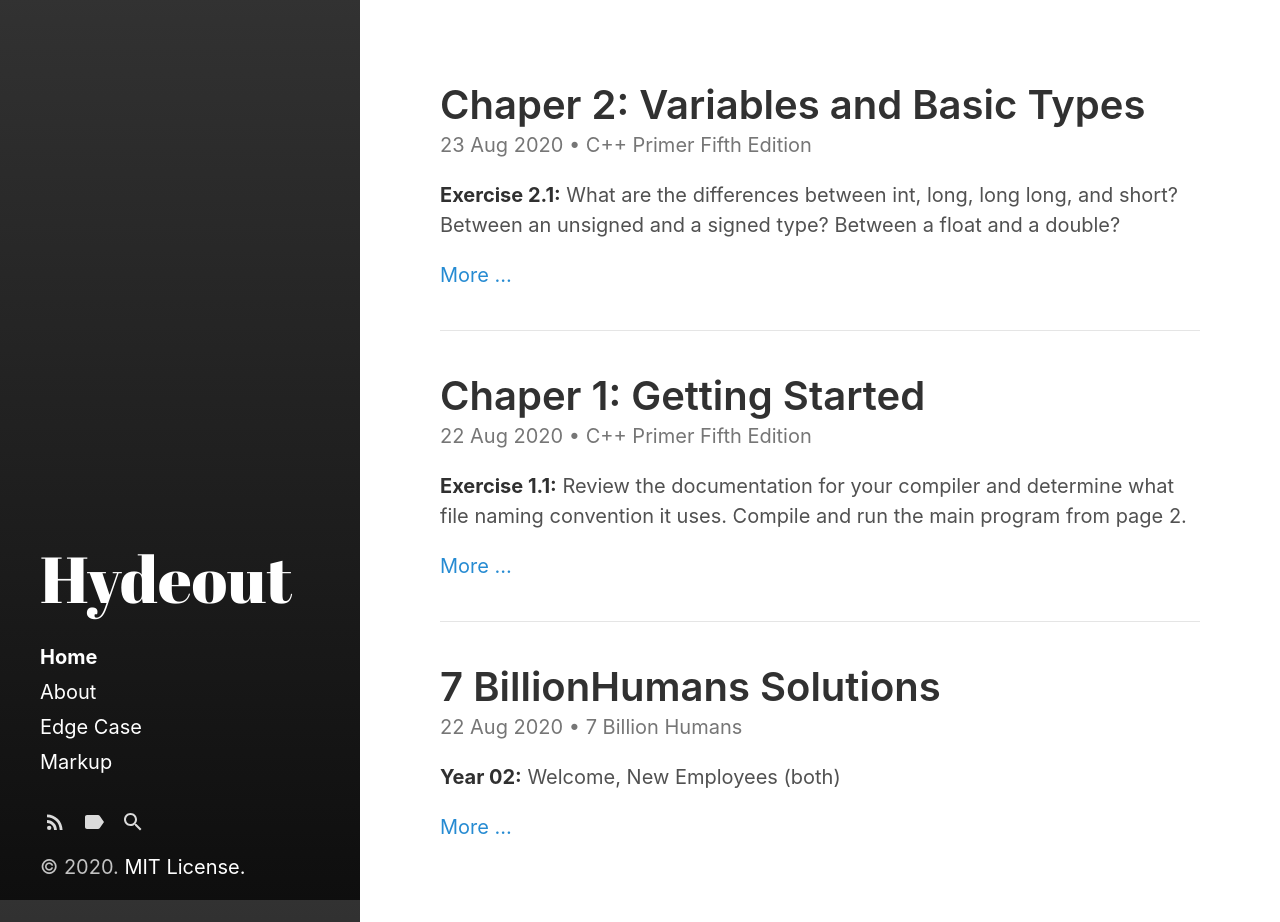
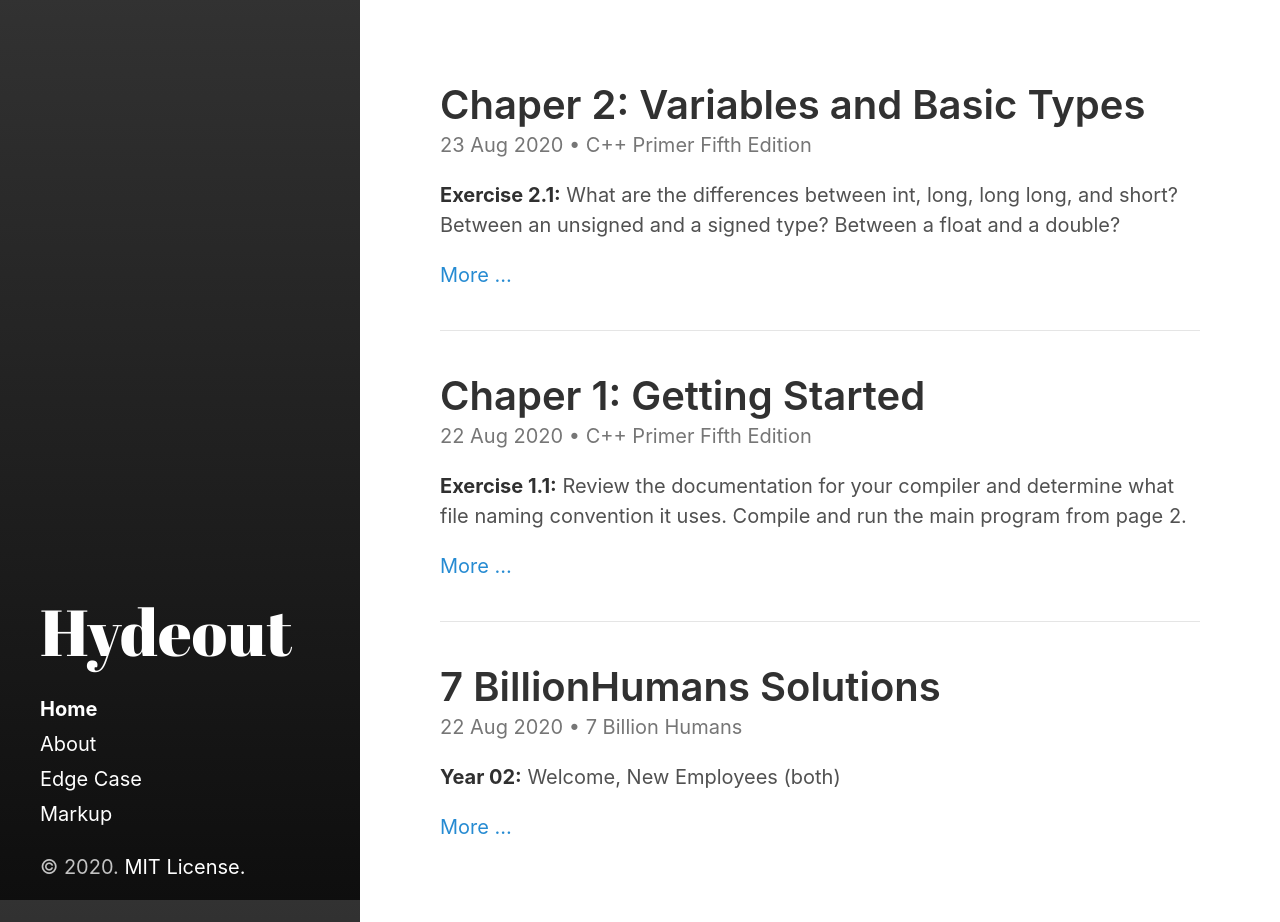
Before and after one commit to C13H12N4O2/C13H12N4O2.github.io, a Jekyll site: the page built from index.html, in a window 1280 px wide and 922 px high. Built offline with Jekyll 4.4.1, drawn with Linux system fonts in a browser that asks for light colours; the list of posts is cut into pages by our own code.

Commit message:
Update sidebar-icon-links.html

```diff
--- a/_includes/sidebar-icon-links.html
+++ b/_includes/sidebar-icon-links.html
@@ -12,12 +12,6 @@
     </a>
   {% endif %}
 
-  <a id="subscribe-link"
-     class="icon" title="Subscribe" aria-label="Subscribe"
-     href="{{ site.feed.path | default: 'feed.xml' | relative_url }}">
-    {% include svg/feed.svg %}
-  </a>
-
   {% comment %}
     Check if we have tag or search pages page active before linking to it.
   {% endcomment %}
@@ -31,23 +25,5 @@
     {% endif %}
   {% endfor %}
 
-  {% if tags_page %}
-    <a id="tags-link"
-       class="icon{% if page.url == '/tags' %} active{% endif %}"
-       title="Tags" aria-label="Tags"
-       href="{{ tags_page.url | relative_url }}">
-      {% include svg/tags.svg %}
-    </a>
-  {% endif %}
-
-  {% if search_page %}
-    <a id="search-link"
-       class="icon{% if page.url == '/search' %} active{% endif %}"
-       title="Search" aria-label="Search"
-       href="{{ search_page.url | relative_url }}">
-      {% include svg/search.svg %}
-    </a>
-  {% endif %}
-
   {% include custom-icon-links.html %}
 </nav>
```
